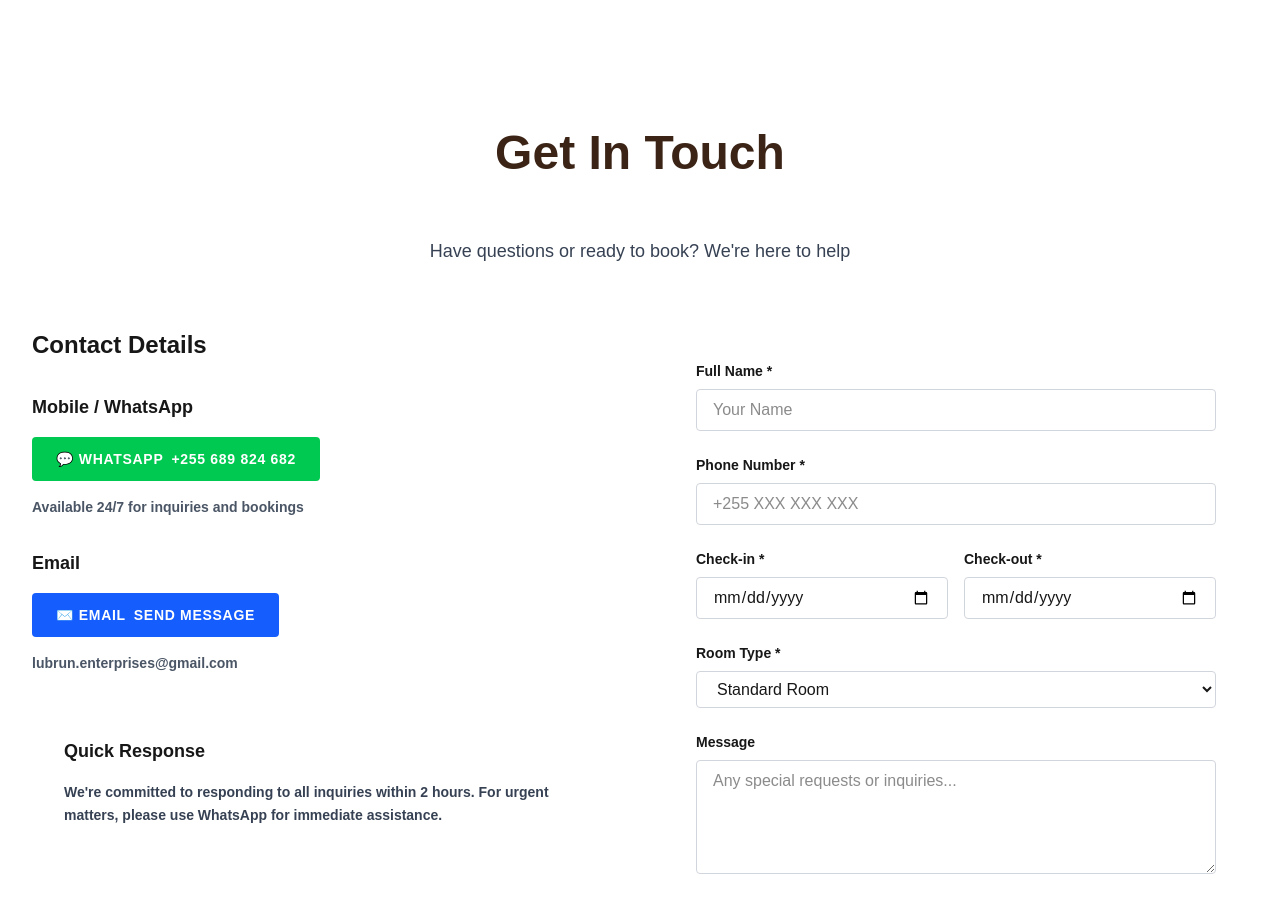
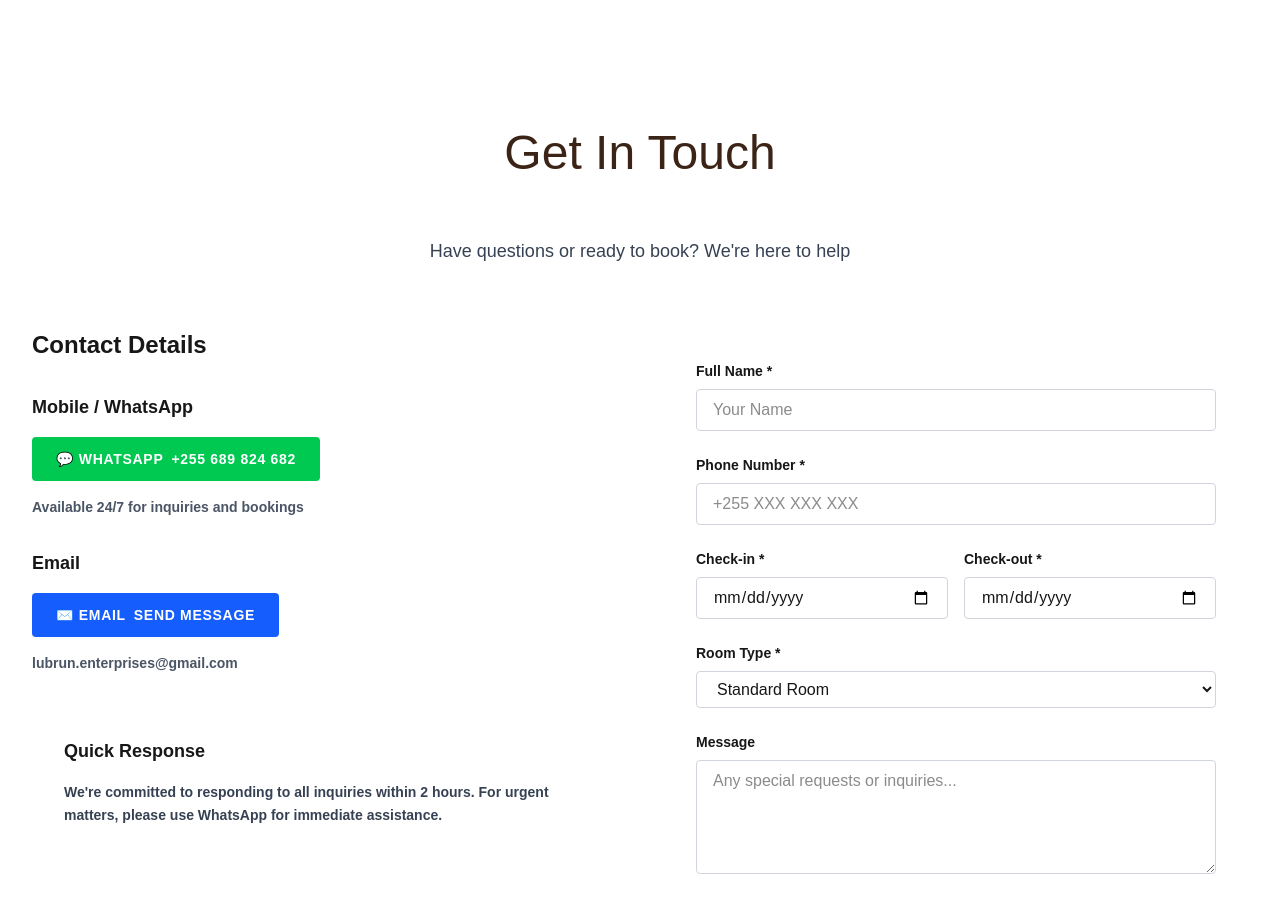
Before and after one commit to brianmichaelu/hotel3-website, a Next.js app: page / in a window 1280 px wide. Shown: the part 6440-7343 px from the top of the page. Built offline with nearby package versions, Linux system fonts and the light colour scheme.

Commit message:
Change font weight of heading in ContactSection

```diff
--- a/app/components/ContactSection.tsx
+++ b/app/components/ContactSection.tsx
@@ -59,7 +59,7 @@ Message: ${formData.message}`;
     <section id="contact" className="py-20 sm:py-28 bg-white">
       <div className="max-w-7xl mx-auto px-4 sm:px-6 lg:px-8">
         <div className="text-center mb-16">
-          <h2 className="text-4xl sm:text-5xl font-semibold text-[#3B2416] mb-6">
+          <h2 className="text-4xl sm:text-5xl font-light text-[#3B2416] mb-6">
                 Get In Touch
           </h2>
           <div className="h-1 w-24 bg-gold mx-auto mb-8" />
```
